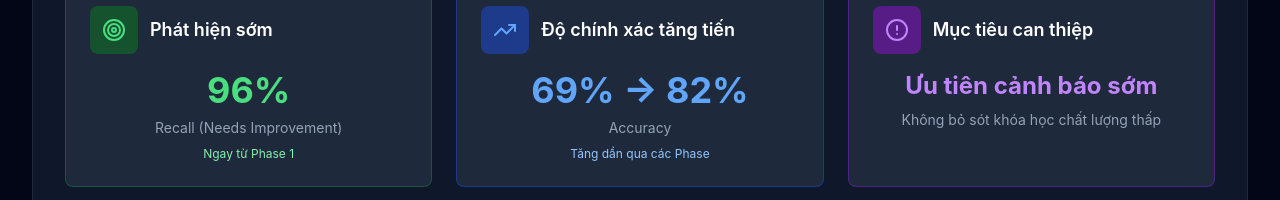
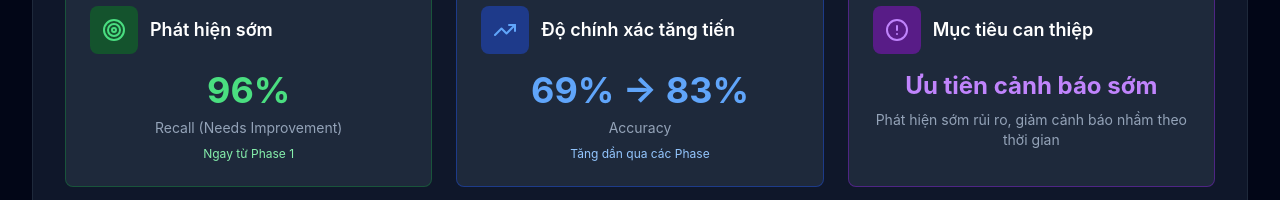
Before and after one commit to DazKha/Course-Quality-Monitoring-System, a React (Vite) app in the folder frontend/: page / in a window 1280 px wide. Both pictures are taken after a click on the button "System Reliability". Shown: the part 578-778 px from the top of the page. Built offline with nearby package versions, Linux system fonts and the light colour scheme; no server answers.

Commit message:
fixed incorrects in about us

```diff
--- a/frontend/src/components/AboutUs.jsx
+++ b/frontend/src/components/AboutUs.jsx
@@ -107,7 +107,7 @@ function AboutUs() {
               <div className="w-8 h-8 bg-blue-600 rounded-full flex items-center justify-center flex-shrink-0 text-white font-bold">1</div>
               <div>
                 <h4 className="text-blue-400 font-medium">Ingestion</h4>
-                <p className="text-slate-300 text-sm">Tổng hợp Log hành vi (Clickstream), Tương tác video và Thảo luận từ nền tảng MOOCCubeX.</p>
+                <p className="text-slate-300 text-sm">Tổng hợp Log hành vi, Tương tác video và Thảo luận.</p>
               </div>
             </div>
 
--- a/frontend/src/components/SystemReliability.jsx
+++ b/frontend/src/components/SystemReliability.jsx
@@ -9,8 +9,8 @@ function SystemReliability() {
     // Performance data by phase
     const performanceData = [
         { phase: 'Phase 1', range: '0–25% khóa học', accuracy: 0.69, recall: 0.96, precision: 0.71, macroF1: 0.60 },
-        { phase: 'Phase 2', range: '0–50% khóa học', accuracy: 0.80, recall: 0.94, precision: 0.87, macroF1: 0.70 },
-        { phase: 'Phase 3', range: '0–75% khóa học', accuracy: 0.82, recall: 0.94, precision: 0.90, macroF1: 0.72 },
+        { phase: 'Phase 2', range: '0–50% khóa học', accuracy: 0.81, recall: 0.94, precision: 0.89, macroF1: 0.71 },
+        { phase: 'Phase 3', range: '0–75% khóa học', accuracy: 0.83, recall: 0.94, precision: 0.93, macroF1: 0.72 },
     ];
 
     // Chart data for accuracy trend
@@ -78,7 +78,7 @@ function SystemReliability() {
                         </div>
                         <div className="text-center mt-4">
                             <div className="text-4xl font-bold text-blue-400 mb-2">
-                                69% → 82%
+                                69% → 83%
                             </div>
                             <div className="text-sm text-slate-400">Accuracy</div>
                             <div className="text-xs text-blue-300 mt-2">Tăng dần qua các Phase</div>
@@ -97,7 +97,7 @@ function SystemReliability() {
                             <div className="text-2xl font-bold text-purple-400 mb-2">
                                 Ưu tiên cảnh báo sớm
                             </div>
-                            <div className="text-sm text-slate-400 mt-2">Không bỏ sót khóa học chất lượng thấp</div>
+                            <div className="text-sm text-slate-400 mt-2">Phát hiện sớm rủi ro, giảm cảnh báo nhầm theo thời gian</div>
                         </div>
                     </div>
                 </div>
```
